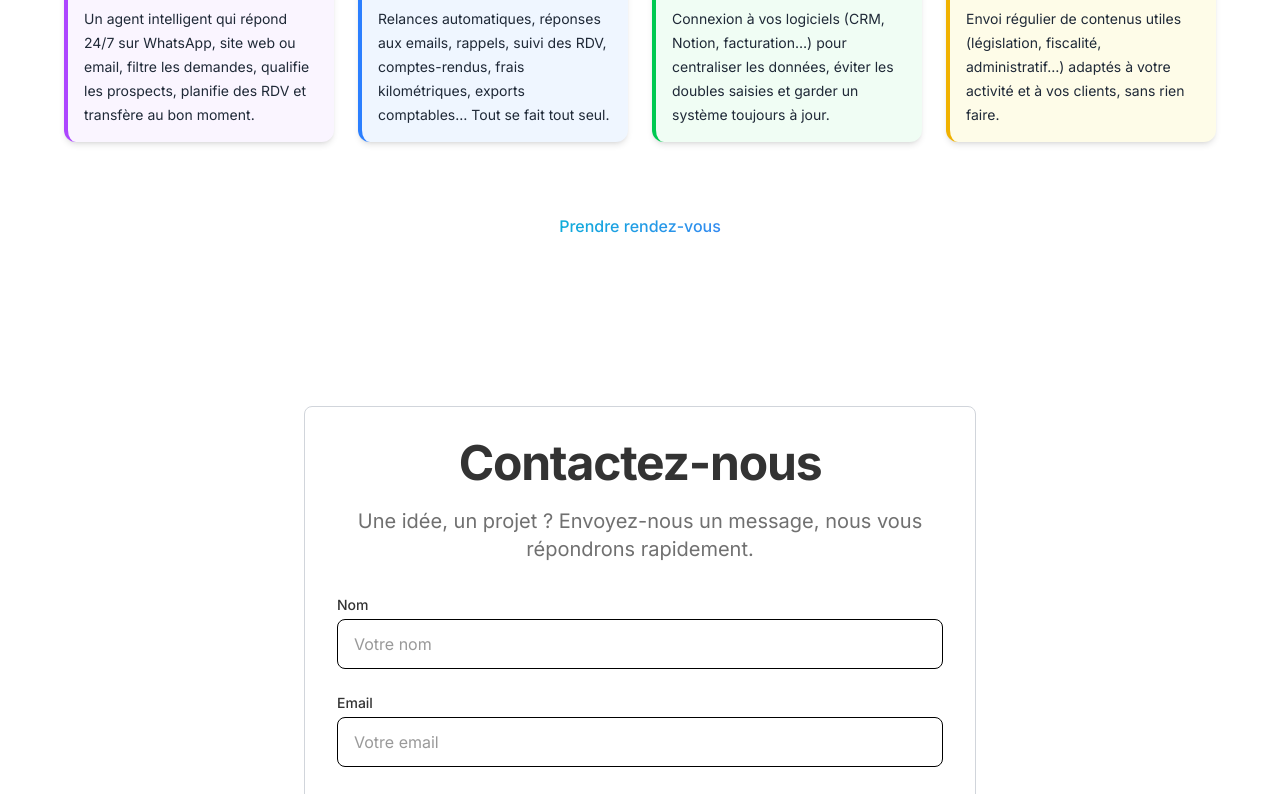
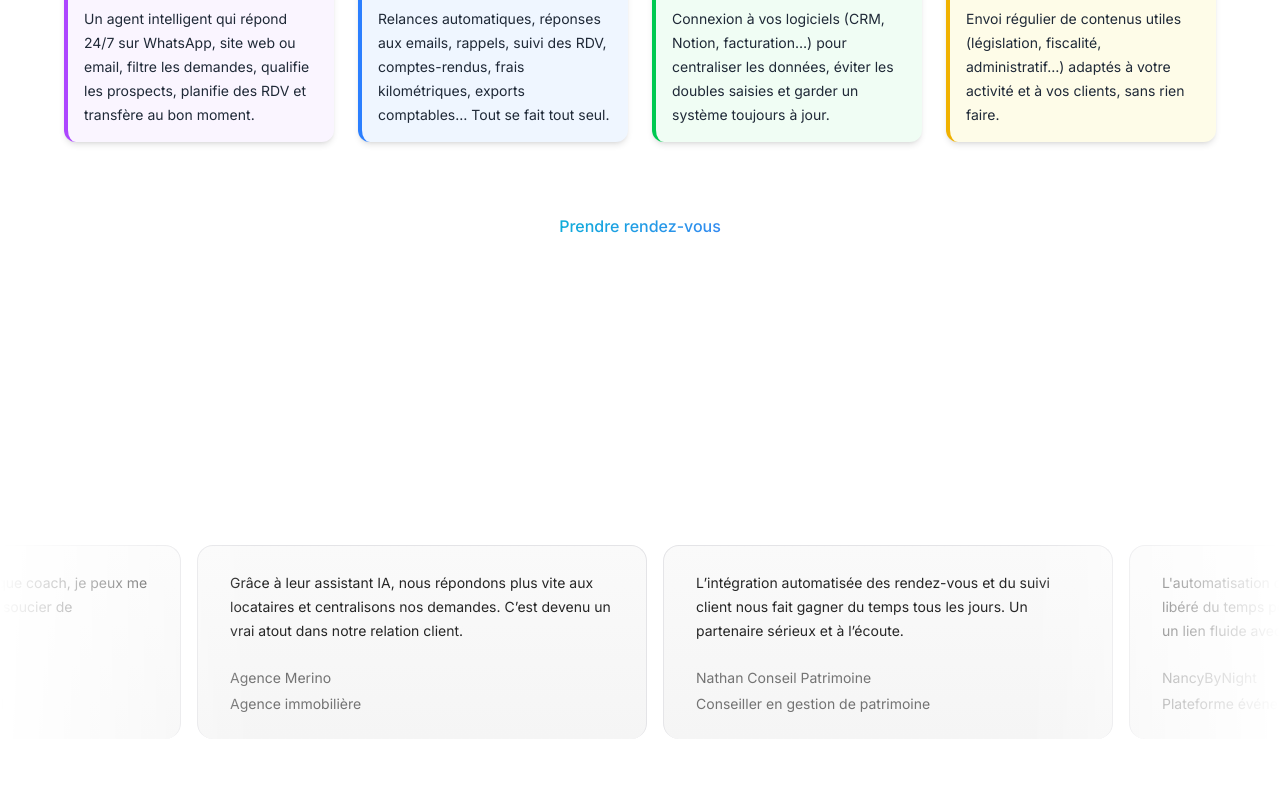
Before and after one commit to onlybaptiste54/agenceAetheria, a Next.js app: page / in a window 1280 px wide. Shown: the part 2006-2800 px from the top of the page. Built offline with nearby package versions, Linux system fonts and the light colour scheme.

Commit message:
Ajout des partenaires

```diff
--- /dev/null
+++ b/src/app/Components/AcernityComponents/MovingCard.js
@@ -0,0 +1,51 @@
+"use client";
+
+import React from "react";
+import { InfiniteMovingCards } from "./MovingCardComponent";
+
+export function InfiniteMovingCardsDemo() {
+  return (
+    <div
+      className="h-[40rem] rounded-md flex flex-col antialiased items-center justify-center relative overflow-hidden"
+      style={{
+        backgroundColor: "var(--color-bg)",
+        color: "var(--color-text)",
+      }}
+    >
+      <InfiniteMovingCards items={testimonials} direction="right" speed="slow" />
+    </div>
+  );
+}
+
+const testimonials = [
+  {
+    quote:
+      "Grâce à leur assistant IA, nous répondons plus vite aux locataires et centralisons nos demandes. C’est devenu un vrai atout dans notre relation client.",
+    name: "Agence Merino",
+    title: "Agence immobilière",
+  },
+  {
+    quote:
+      "L’intégration automatisée des rendez-vous et du suivi client nous fait gagner du temps tous les jours. Un partenaire sérieux et à l’écoute.",
+    name: "Nathan Conseil Patrimoine",
+    title: "Conseiller en gestion de patrimoine",
+  },
+  {
+    quote:
+      "L'automatisation des messages sur WhatsApp nous a libéré du temps pendant les événements, tout en gardant un lien fluide avec le public.",
+    name: "NancyByNight",
+    title: "Plateforme événementielle",
+  },
+  {
+    quote:
+      "On a réduit de moitié nos tâches manuelles avec leur solution. C’est clair, efficace, et bien intégré à nos outils existants.",
+    name: "Charles D.",
+    title: "Consultant RH indépendant",
+  },
+  {
+    quote:
+      "Je recommande vivement ! En tant que coach, je peux me concentrer sur mes clients sans me soucier de l’organisation ou des relances.",
+    name: "Sophie A.",
+    title: "Coach en développement personnel",
+  },
+];
--- /dev/null
+++ b/src/app/Components/AcernityComponents/MovingCardComponent.js
@@ -0,0 +1,100 @@
+"use client";
+
+import { cn } from "../../../lib/utils";
+import React, { useEffect, useState } from "react";
+
+export const InfiniteMovingCards = ({
+  items,
+  direction = "left",
+  speed = "fast",
+  pauseOnHover = true,
+  className
+}) => {
+  const containerRef = React.useRef(null);
+  const scrollerRef = React.useRef(null);
+
+  useEffect(() => {
+    addAnimation();
+  }, []);
+  const [start, setStart] = useState(false);
+  function addAnimation() {
+    if (containerRef.current && scrollerRef.current) {
+      const scrollerContent = Array.from(scrollerRef.current.children);
+
+      scrollerContent.forEach((item) => {
+        const duplicatedItem = item.cloneNode(true);
+        if (scrollerRef.current) {
+          scrollerRef.current.appendChild(duplicatedItem);
+        }
+      });
+
+      getDirection();
+      getSpeed();
+      setStart(true);
+    }
+  }
+  const getDirection = () => {
+    if (containerRef.current) {
+      if (direction === "left") {
+        containerRef.current.style.setProperty("--animation-direction", "forwards");
+      } else {
+        containerRef.current.style.setProperty("--animation-direction", "reverse");
+      }
+    }
+  };
+  const getSpeed = () => {
+    if (containerRef.current) {
+      if (speed === "fast") {
+        containerRef.current.style.setProperty("--animation-duration", "20s");
+      } else if (speed === "normal") {
+        containerRef.current.style.setProperty("--animation-duration", "40s");
+      } else {
+        containerRef.current.style.setProperty("--animation-duration", "80s");
+      }
+    }
+  };
+  return (
+    <div
+      ref={containerRef}
+      className={cn(
+        "scroller relative z-20 max-w-7xl overflow-hidden [mask-image:linear-gradient(to_right,transparent,white_20%,white_80%,transparent)]",
+        className
+      )}>
+      <ul
+        ref={scrollerRef}
+        className={cn(
+          "flex w-max min-w-full shrink-0 flex-nowrap gap-4 py-4",
+          start && "animate-scroll",
+          pauseOnHover && "hover:[animation-play-state:paused]"
+        )}>
+        {items.map((item, idx) => (
+          <li
+            className="relative w-[350px] max-w-full shrink-0 rounded-2xl border border-b-0 border-zinc-200 bg-[linear-gradient(180deg,#fafafa,#f5f5f5)] px-8 py-6 md:w-[450px] dark:border-zinc-700 dark:bg-[linear-gradient(180deg,#27272a,#18181b)]"
+            key={item.name}>
+            <blockquote>
+              <div
+                aria-hidden="true"
+                className="user-select-none pointer-events-none absolute -top-0.5 -left-0.5 -z-1 h-[calc(100%_+_4px)] w-[calc(100%_+_4px)]"></div>
+              <span
+                className="relative z-20 text-sm leading-[1.6] font-normal text-neutral-800 dark:text-gray-100">
+                {item.quote}
+              </span>
+              <div className="relative z-20 mt-6 flex flex-row items-center">
+                <span className="flex flex-col gap-1">
+                  <span
+                    className="text-sm leading-[1.6] font-normal text-neutral-500 dark:text-gray-400">
+                    {item.name}
+                  </span>
+                  <span
+                    className="text-sm leading-[1.6] font-normal text-neutral-500 dark:text-gray-400">
+                    {item.title}
+                  </span>
+                </span>
+              </div>
+            </blockquote>
+          </li>
+        ))}
+      </ul>
+    </div>
+  );
+};
--- /dev/null
+++ b/src/app/Components/Partenaire.js
@@ -0,0 +1,5 @@
+import { InfiniteMovingCardsDemo } from "./AcernityComponents/MovingCard";
+
+export default function Partenaire() {
+  return <InfiniteMovingCardsDemo />;
+}
--- a/src/app/globals.css
+++ b/src/app/globals.css
@@ -1,6 +1,15 @@
 @import url('https://fonts.googleapis.com/css2?family=Space+Grotesk:wght@300..700&display=swap');
 @import "tailwindcss";
 
+@theme inline {
+  --animate-scroll: scroll var(--animation-duration, 40s) var(--animation-direction, forwards) linear infinite;
+
+  @keyframes scroll {
+    to {
+      transform: translate(calc(-50% - 0.5rem));
+    }
+  }
+}
 
 @theme static {
   --font-roboto: "Roboto", sans-serif;
--- a/src/app/page.js
+++ b/src/app/page.js
@@ -4,6 +4,7 @@ import Services from './Components/Services';
 import Contact from './Components/Contact';
 import Audit from './Components/Audit';
 import Footer from './Components/Footer';
+import Partenaire from './Components/Partenaire';
 import './globals.css';
 import { Inter } from 'next/font/google';
 const inter = Inter({ subsets: ['latin'] });
@@ -14,7 +15,9 @@ export default function Home() {
       <Accueil />
       <Audit />
       <Services />
+      <Partenaire/>
       <Contact/>
+
       <Footer />
     </div>
   );
```
